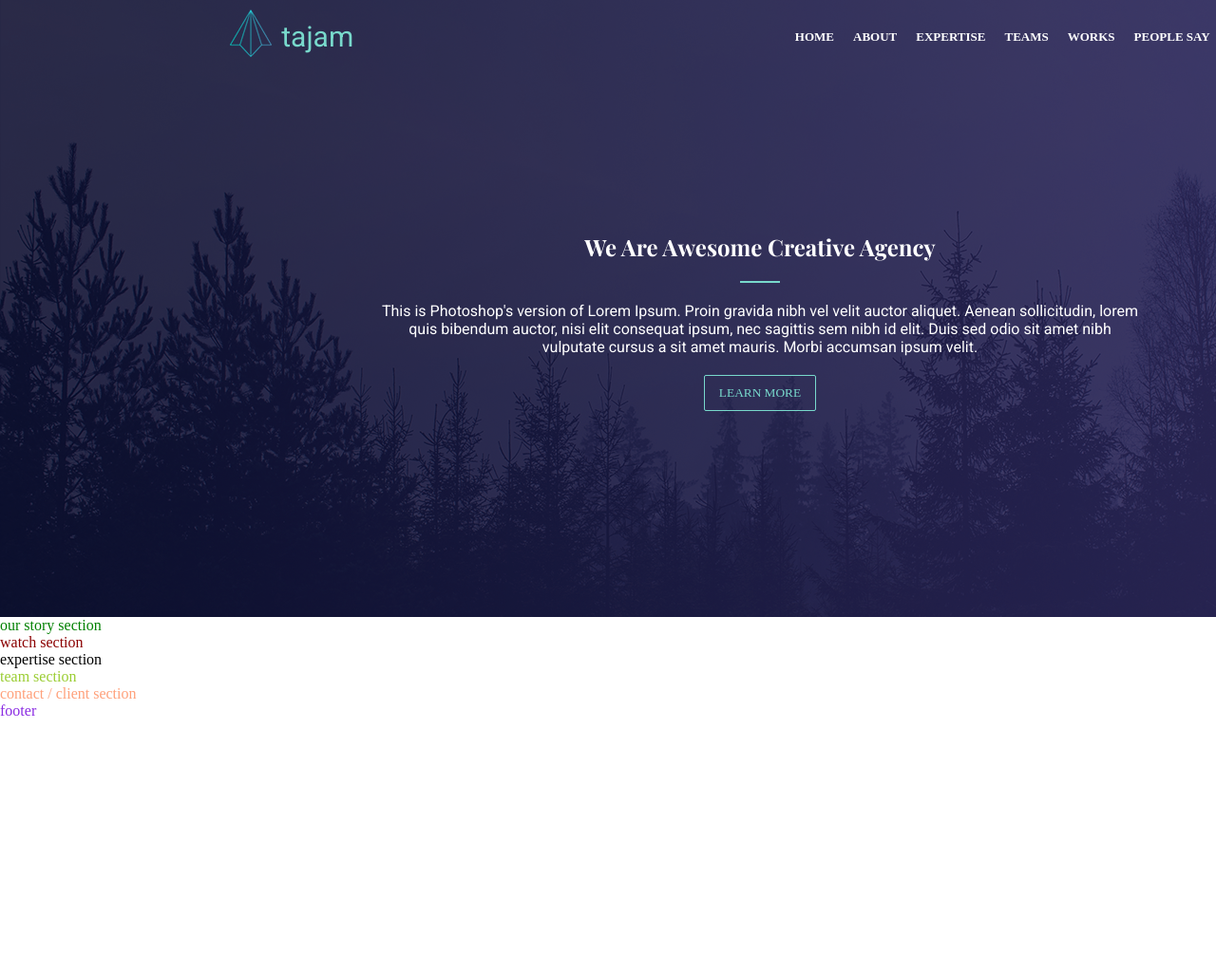
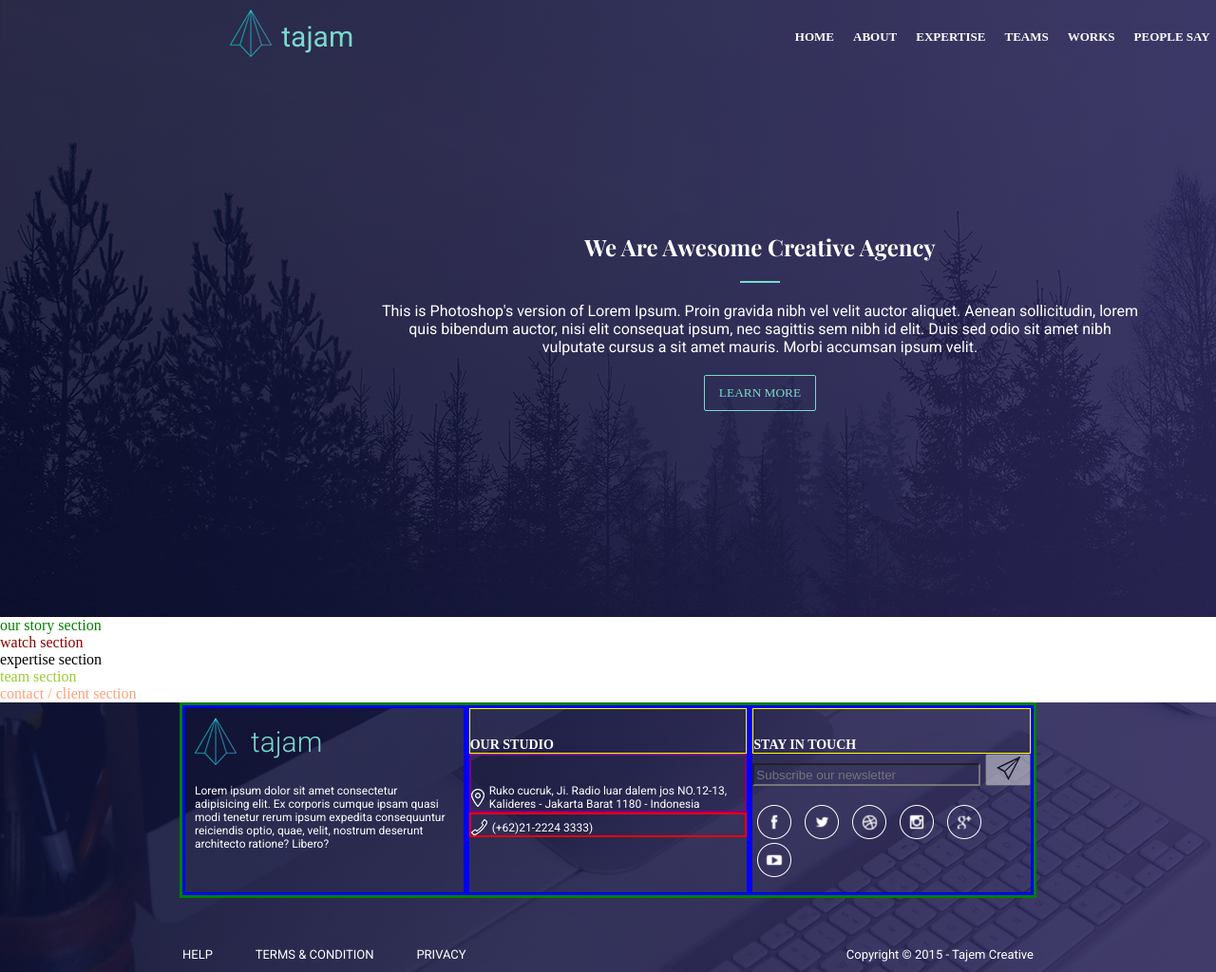
Before and after one commit to DTuniverse/TajamGroup2, a plain HTML site: page index.html in a window 1280 px wide. Shown: the top 1024 px of the page at 95% size. Before the commit the page ends 800 px from the top, so only its background shows below. Drawn offline with nearby package versions, Linux system fonts and the light colour scheme; a web font is replaced by a local one.

Commit message:
footer-structure1

```diff
--- a/index.html
+++ b/index.html
@@ -1,20 +1,23 @@
 <!DOCTYPE html>
 <html lang="en">
   <head>
-  <meta charset="UTF-8">
-  <meta http-equiv="X-UA-Compatible" content="IE=edge">
-  <meta name="viewport" content="width=device-width, initial-scale=1.0">
-  <link rel="preconnect" href="https://fonts.googleapis.com">
-  <link rel="preconnect" href="https://fonts.gstatic.com" crossorigin>
-  <link href="https://fonts.googleapis.com/css2?family=Hammersmith+One&family=Playfair+Display:ital,wght@0,400;0,500;0,600;0,700;0,800;0,900;1,400;1,500;1,600;1,700;1,800;1,900&family=Roboto:ital,wght@0,100;0,300;0,400;0,500;0,700;0,900;1,100;1,300;1,400;1,500;1,700;1,900&display=swap" rel="stylesheet">
+    <meta charset="UTF-8" />
+    <meta http-equiv="X-UA-Compatible" content="IE=edge" />
+    <meta name="viewport" content="width=device-width, initial-scale=1.0" />
+    <link rel="preconnect" href="https://fonts.googleapis.com" />
+    <link rel="preconnect" href="https://fonts.gstatic.com" crossorigin />
+    <link
+      href="https://fonts.googleapis.com/css2?family=Hammersmith+One&family=Playfair+Display:ital,wght@0,400;0,500;0,600;0,700;0,800;0,900;1,400;1,500;1,600;1,700;1,800;1,900&family=Roboto:ital,wght@0,100;0,300;0,400;0,500;0,700;0,900;1,100;1,300;1,400;1,500;1,700;1,900&display=swap"
+      rel="stylesheet"
+    />
     <title>Tajam</title>
-  <link rel="stylesheet" type="text/css" href="styles.css"/>
+    <link rel="stylesheet" type="text/css" href="styles.css" />
   </head>
   <body>
     <header>
       <nav>
         <div id="nav_left">
-        <a href="#"><img src="./design-assets/png/logo.png" alt="Logo"></a>
+          <a href="#"><img src="./design-assets/png/logo.png" alt="Logo" /></a>
           <p>tajam</p>
         </div>
         <div id="nav_right">
@@ -30,8 +33,14 @@
       <div class="header_text">
         <section id="hero-section">
           <h1>We Are Awesome Creative Agency</h1>
-      <hr/>
-      <p>This is Photoshop's version  of Lorem Ipsum. Proin gravida nibh vel velit auctor aliquet. Aenean sollicitudin, lorem quis bibendum auctor, nisi elit consequat ipsum, nec sagittis sem nibh id elit. Duis sed odio sit amet nibh vulputate cursus a sit amet mauris. Morbi accumsan ipsum velit.</p>
+          <hr />
+          <p>
+            This is Photoshop's version of Lorem Ipsum. Proin gravida nibh vel
+            velit auctor aliquet. Aenean sollicitudin, lorem quis bibendum
+            auctor, nisi elit consequat ipsum, nec sagittis sem nibh id elit.
+            Duis sed odio sit amet nibh vulputate cursus a sit amet mauris.
+            Morbi accumsan ipsum velit.
+          </p>
           <button>LEARN MORE</button>
         </section>
       </div>
@@ -43,6 +52,83 @@
       <section id="team-section">team section</section>
       <section id="contact_client-section">contact / client section</section>
     </main>
-    <footer>footer</footer>
+    <footer id="footer">
+      <div class="footer-container-grid">
+        <div class="footer-item footer-item-1">
+          <div class="logo-name-flex-container">
+            <img
+              class="logo-foter"
+              src="./design-assets/png/logo.png"
+              alt="logo"
+            />
+            <div class="tajam-flex-item">tajam</div>
+          </div>
+          <p id="p-footer">
+            Lorem ipsum dolor sit amet consectetur adipisicing elit. Ex corporis
+            cumque ipsam quasi modi tenetur rerum ipsum expedita consequuntur
+            reiciendis optio, quae, velit, nostrum deserunt architecto ratione?
+            Libero?
+          </p>
+        </div>
+        <div class="footer-item footer-item-2">
+          <h2>OUR STUDIO</h2>
+          <div class="address-flex-container">
+            <img id="map-point" src="./design-assets/png/big104.png" />
+            <p class="address-flex-item">
+              Ruko cucruk, Ji. Radio luar dalem jos NO.12-13, Kalideres -
+              Jakarta Barat 1180 - Indonesia
+            </p>
+          </div>
+          <div class="phone-flex-container">
+            <img src="./design-assets/png/phone351.png" />
+            <p class="phone-flex-item">(+62)21-2224 3333)</p>
+          </div>
+        </div>
+        <div class="footer-item footer-item-3">
+          <h2>STAY IN TOUCH</h2>
+          <form class="form-flex-container">
+            <input
+              class="subscribe-grid-item"
+              type="email"
+              placeholder="Subscribe our newsletter"
+            />
+            <button><img src="./design-assets/png/paper122.png" /></button>
+          </form>
+          <div class="icons-flex-container">
+            <a href="#"
+              ><img id="icons-footer" src="./design-assets/png/facebook.png"
+            /></a>
+            <a href="#"
+              ><img id="icons-footer" src="./design-assets/png/twitter.png"
+            /></a>
+            <a href="#"
+              ><img id="icons-footer" src="./design-assets/png/dribbble.png"
+            /></a>
+            <a href="#"
+              ><img id="icons-footer" src="./design-assets/png/instagram.png"
+            /></a>
+            <a href="#"
+              ><img id="icons-footer" src="./design-assets/png/gplus.png"
+            /></a>
+            <a href="#"
+              ><img id="icons-footer" src="./design-assets/png/youtube.png"
+            /></a>
+          </div>
+        </div>
+      </div>
+      <nav class="nav-footer-grid-container">
+        <div class="nav-left-footer">
+          <ul class="nav-left-footer-flex-container">
+            <li><a class="list-footer" href="#help">HELP</a></li>
+            <li><a class="list-footer" href="#terms">TERMS & CONDITION</a></li>
+            <li><a class="list-footer" href="privacy">PRIVACY</a></li>
+          </ul>
+        </div>
+        <div></div>
+        <div class="nav-right-footer">
+          <p>Copyright &copy; 2015 - Tajem Creative</p>
+        </div>
+      </nav>
+    </footer>
   </body>
 </html>
--- a/styles.css
+++ b/styles.css
@@ -14,7 +14,7 @@ nav {
   justify-content: space-around;
   align-items: center;
   padding: 10px;
-  font-size: 30px;;
+  font-size: 30px;
 }
 
 #nav_right {
@@ -27,8 +27,7 @@ nav {
   color: white;
   font-size: 13px;
   font-weight: bold;
-  font-family: 'Hammersmith One';
-
+  font-family: "Hammersmith One";
 }
 
 #nav_right a:hover {
@@ -39,7 +38,7 @@ nav {
   display: flex;
   align-items: center;
   gap: 10px;
-  font-family: 'Roboto';
+  font-family: "Roboto";
 }
 
 .header_text {
@@ -62,11 +61,11 @@ nav {
   max-width: 800px;
   gap: 20px;
   text-align: center;
-  font-family: 'Roboto';
+  font-family: "Roboto";
 }
 
 #hero-section h1 {
-  font-family: 'Playfair Display'
+  font-family: "Playfair Display";
 }
 
 #hero-section button {
@@ -75,7 +74,7 @@ nav {
   color: rgb(120, 217, 204);
   border-radius: 2px;
   padding: 10px 15px;
-  font-family: 'Hammersmith One';
+  font-family: "Hammersmith One";
 }
 
 #our_story-section {
@@ -95,9 +94,163 @@ nav {
 }
 
 #contact_client-section {
-  color:lightsalmon;
+  color: lightsalmon;
 }
 
-footer {
-  color: blueviolet;
+#footer {
+  background-image: url(./design-assets/bgk-footer.png);
+  /* width: 1600px;
+  height: auto; */
+  background-repeat: no-repeat;
+  background-position: 50%;
+  color: white;
+  font-size: 16px;
+  margin: 0;
+  box-sizing: border-box;
+  padding: 0;
 }
+.footer-container-grid {
+  border: solid green;
+  display: grid;
+  grid-template-columns: 1fr 1fr 1fr;
+  width: 70%;
+  height: 200px;
+  margin: 0 auto;
+  justify-content: center;
+}
+
+.footer-item {
+  border: solid blue;
+  display: flex;
+  flex-direction: column;
+}
+
+.logo-name-flex-container {
+  display: flex;
+  align-items: center;
+  font-size: 30px;
+  font-family: Roboto;
+  font-weight: 300;
+  padding: 10px;
+}
+
+.tajam-flex-item {
+  margin-left: 15px;
+  color: rgb(120, 217, 204);
+}
+
+#p-footer {
+  padding: 10px;
+  font-family: Roboto;
+  font-size: 12px;
+}
+
+.address-flex-container {
+  display: flex;
+  flex: initial;
+  align-items: center;
+  border: 2px solid purple;
+  padding-top: 30px;
+  font-family: Roboto;
+  font-size: 12px;
+}
+
+/* .footer-item-2 p {
+  display: inline-block;
+} */
+
+.footer-item-2 h2 {
+  display: flex;
+  align-items: center;
+  padding-top: 30px;
+  font-family: Playfair;
+  font-size: 14px;
+  border: 1px solid yellow;
+}
+
+.address-flex-item {
+  margin-left: 5px;
+}
+
+.phone-flex-container {
+  display: flex;
+  align-items: center;
+  border: 2px solid red;
+  font-family: Roboto;
+  font-size: 12px;
+  padding-top: 5px;
+}
+
+.phone-flex-item {
+  margin-left: 5px;
+}
+
+.form-flex-container {
+  display: grid;
+  grid-template-columns: 5fr 1fr;
+  grid-column-gap: 5px;
+}
+
+.footer-item-3 h2 {
+  display: flex;
+  align-items: center;
+  padding-top: 30px;
+  font-family: Playfair;
+  font-size: 14px;
+  border: 1px solid yellow;
+}
+
+/* .subscribe-grid-item {
+  content: 0;
+  padding: 0;
+} */
+.footer-item-3 input {
+  background: transparent;
+  margin-top: 10px;
+}
+
+.footer-item-3 button {
+  opacity: 0.5;
+}
+
+.icons-flex-container {
+  margin-top: 20px;
+}
+#icons-footer {
+  padding: 0 5px 0 5px;
+}
+.nav-footer-grid-container {
+  display: grid;
+  grid-template-columns: 1fr 1fr 1fr;
+  width: 70%;
+  margin: 0 auto;
+  font-size: 16px;
+  color: white;
+}
+
+.nav-left-footer-flex-container {
+  display: flex;
+  justify-content: space-between;
+  list-style: none;
+  padding-inline-start: 0;
+  margin-top: 40px;
+}
+
+.nav-right-footer {
+  display: flex;
+  justify-content: flex-end;
+}
+a.list-footer {
+  text-decoration: none;
+  color: white;
+  font-size: 13px;
+  font-family: "Roboto";
+}
+a.list-footer:hover {
+  color: rgb(120, 217, 204);
+}
+.nav-right-footer {
+  font-size: 13px;
+  font-family: Roboto;
+  margin-top: 40px;
+}
```
Also changed, not shown: 2 other files. Lines whose indentation alone changed are shown as unchanged.
